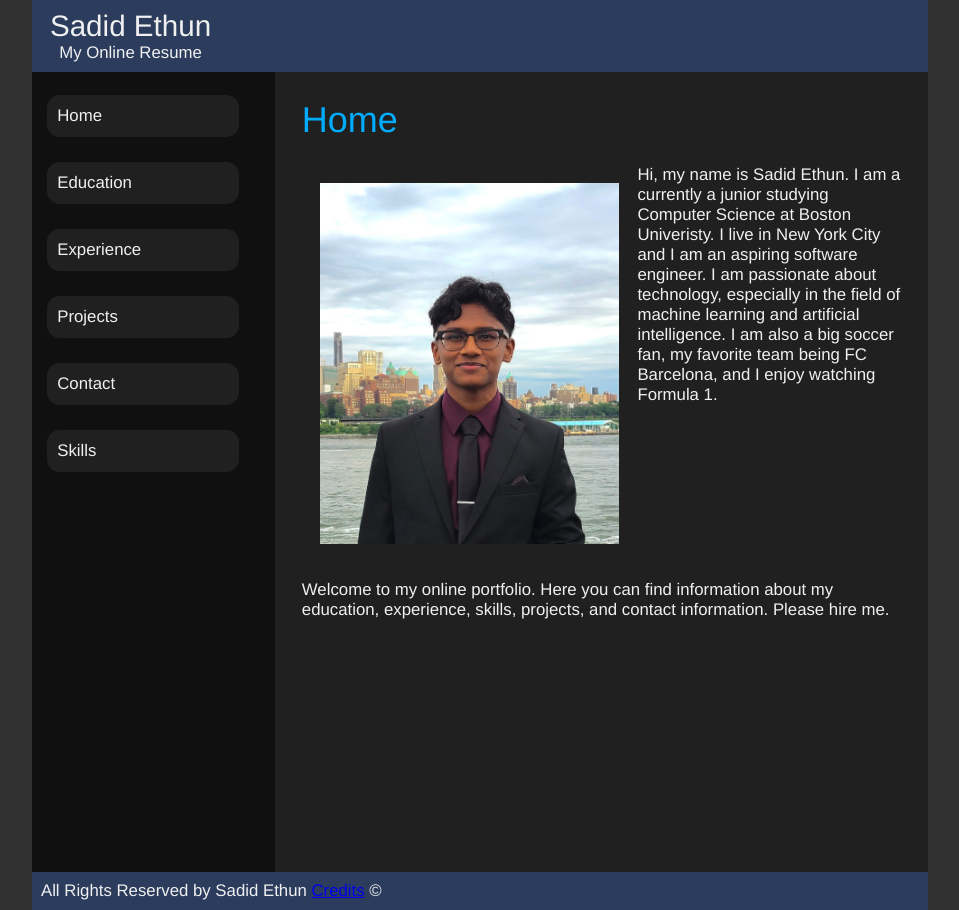
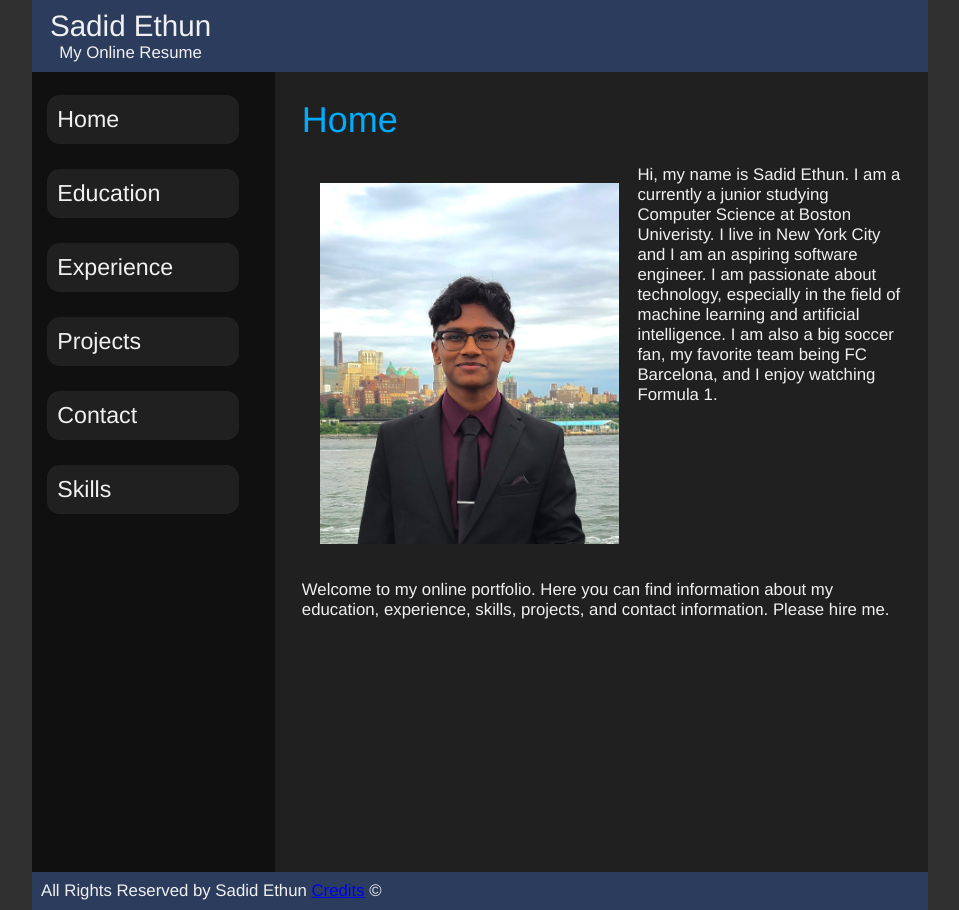
Before and after one commit to sadid-ethun/mp-3, a React (Vite) app: page / in a window 1280 px wide. Shown: the whole page, without its empty margins (160-1119 px from the left). Built offline with nearby package versions, Linux system fonts and the light colour scheme.

Commit message:
fixed nav

```diff
--- a/src/components/Nav.tsx
+++ b/src/components/Nav.tsx
@@ -39,7 +39,7 @@ const StyledLi = styled.li`
 
 const StyledLink = styled(Link)`
     display: flex;
-    font-size: calc(4px + 1vw);
+    font-size: calc(4px + 1.5vw);
     background-color: #202020;
     width: 90%;
     padding: 5%;
@@ -49,6 +49,8 @@ const StyledLink = styled(Link)`
 
     @media screen and (max-width: 750px) {
         justify-content: center;
+        font-size: calc(4px + 1vw);
+        width: 100%;
     }
 `;
 
```
